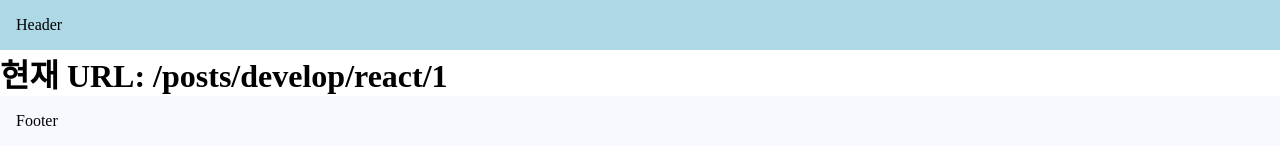
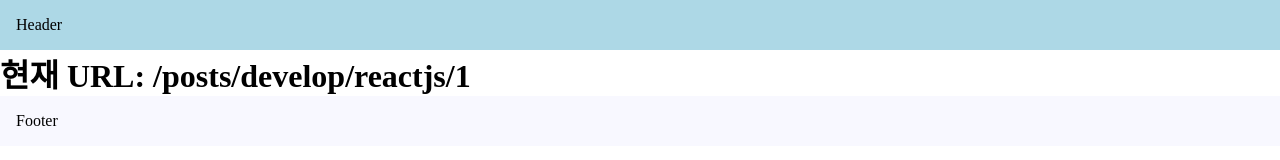
Before and after one commit to dev-honing/Blog, a Next.js app in the folder my-blog/: page /posts/develop/reactjs/1 in a window 1280 px wide. Shown: the top 160 px of the page. Built offline with nearby package versions, Linux system fonts and the light colour scheme.

Commit message:
Fix: 단순 오타 수정

```diff
--- a/my-blog/app/posts/develop/reactjs/[reactId]/page.tsx
+++ b/my-blog/app/posts/develop/reactjs/[reactId]/page.tsx
@@ -7,7 +7,7 @@ export default function ReactDetails({
 }) {
   return (
     <div>
-      <h1>현재 URL: /posts/develop/react/{params.reactId}</h1>
+      <h1>현재 URL: /posts/develop/reactjs/{params.reactId}</h1>
     </div>
   );
 }
```
